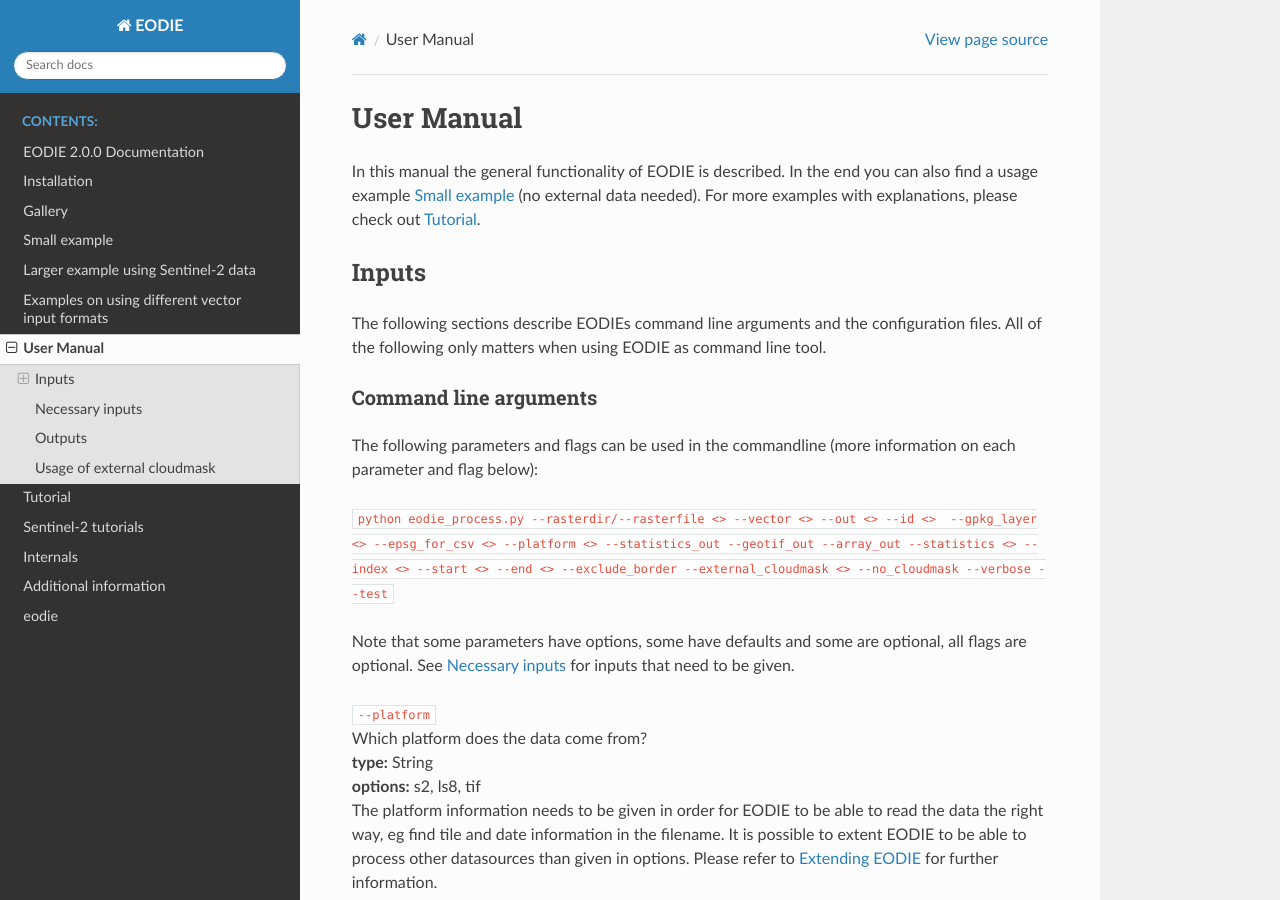
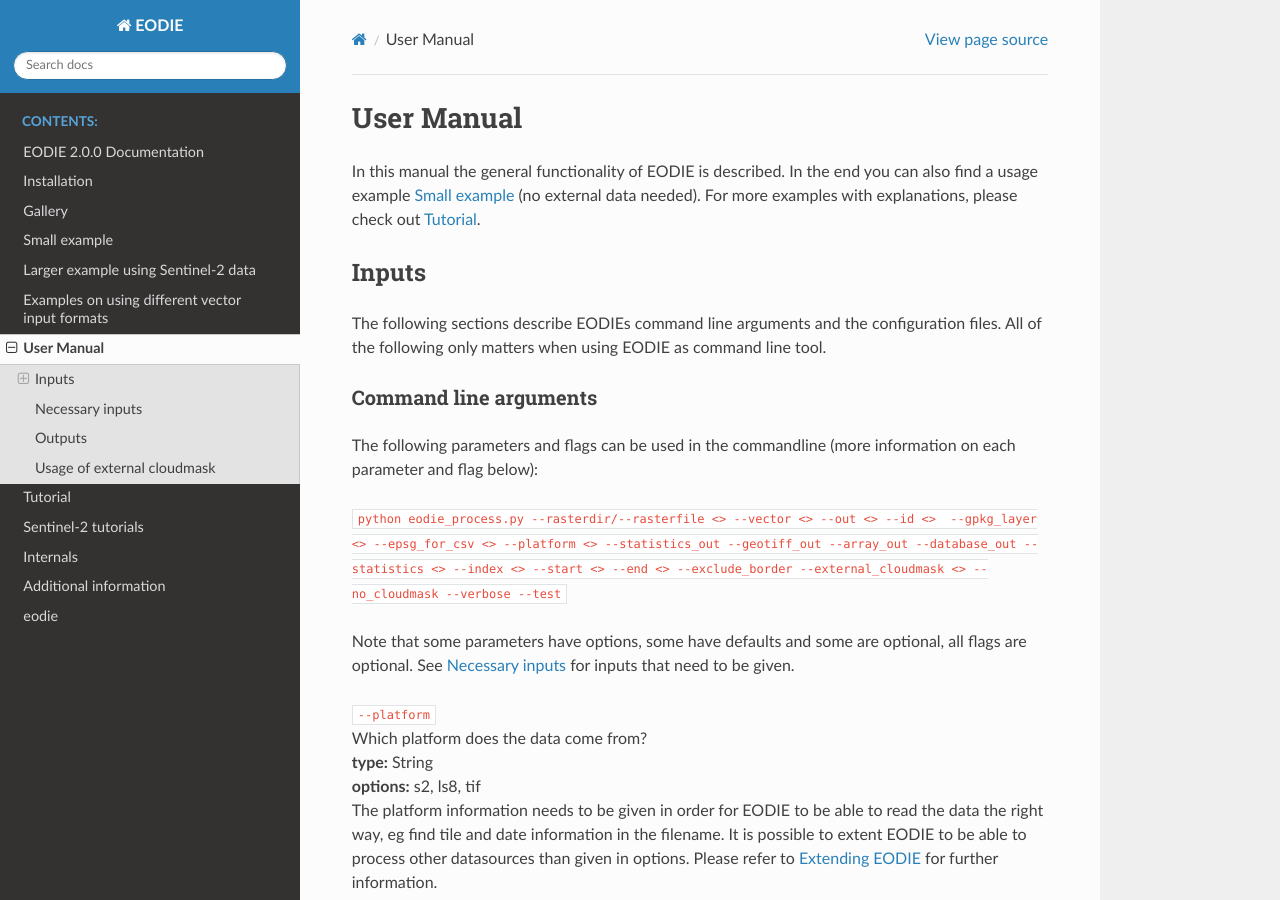
Before and after one commit to samumantha/EODIE, a Sphinx documentation site: the page built from docs/Use.rst, in a window 1280 px wide and 900 px high. Built offline with Sphinx 7.4.7 and the Read the Docs theme 2.0.0, drawn with Linux system fonts in a browser that asks for light colours.

Commit message:
Fixed a typo, added database_out to example call with all parameters

```diff
--- a/docs/Use.rst
+++ b/docs/Use.rst
@@ -14,7 +14,7 @@
 
 The following parameters and flags can be used in the commandline (more information on each parameter and flag below):
 
-``python eodie_process.py --rasterdir/--rasterfile <> --vector <> --out <> --id <>  --gpkg_layer <> --epsg_for_csv <> --platform <> --statistics_out --geotif_out --array_out --statistics <> --index <> --start <> --end <> --exclude_border --external_cloudmask <> --no_cloudmask --verbose --test``
+``python eodie_process.py --rasterdir/--rasterfile <> --vector <> --out <> --id <>  --gpkg_layer <> --epsg_for_csv <> --platform <> --statistics_out --geotiff_out --array_out --database_out --statistics <> --index <> --start <> --end <> --exclude_border --external_cloudmask <> --no_cloudmask --verbose --test``
 
 Note that some parameters have options, some have defaults and some are optional, all flags are optional. See :ref:`nec_input` for inputs that need to be given.
 
```
